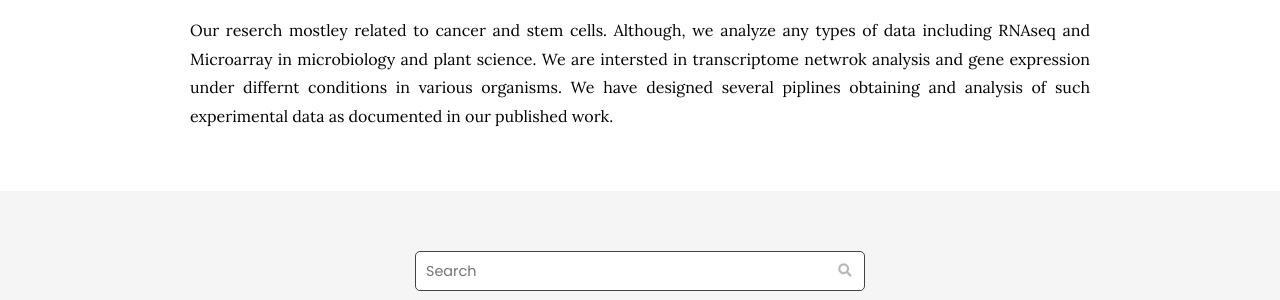
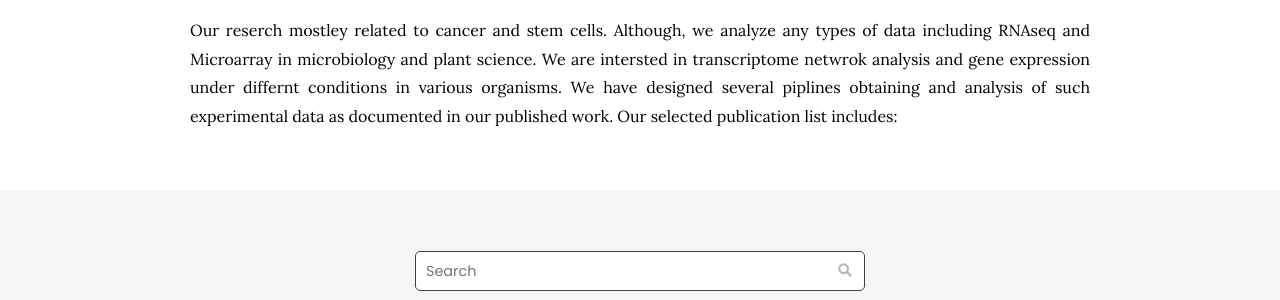
Before and after one commit to Hossein-Fallahi/Fallahi-Bioinformatics-Lab, a Jekyll site: the page built from research/index.md, in a window 1280 px wide. Shown: the part 341-641 px from the top of the page. Built offline with Jekyll 4.4.1, drawn with Linux system fonts in a browser that asks for light colours; nearby versions of some CDN libraries.

Commit message:
Update index.md

```diff
--- a/research/index.md
+++ b/research/index.md
@@ -9,6 +9,7 @@ nav:
 
 Our reserch mostley related to cancer and stem cells. Although, we analyze any types of data including RNAseq and Microarray in microbiology and plant science.
 We are intersted in transcriptome netwrok analysis and gene expression under differnt conditions in various organisms. We have designed several piplines obtaining and analysis of such experimental data as documented in our published work.
+Our selected publication list includes:
 
 {% include section.html %}
 
```
